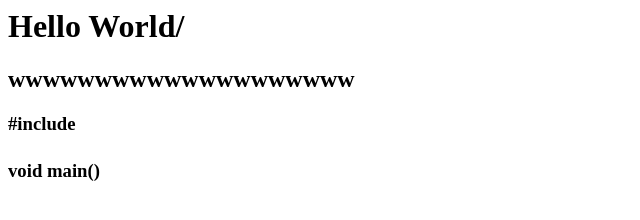
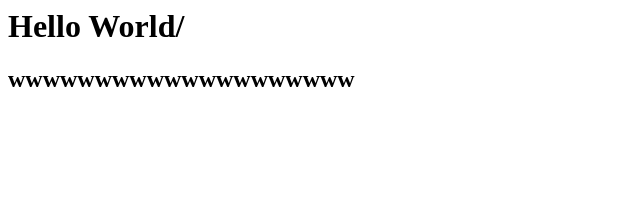
Before and after one commit to YusakuS/YusakuS.github.io, a plain HTML site: page index.html in a window 1280 px wide. Shown: the whole page, without its empty margins (0-640 px from the left). Drawn offline with Linux system fonts and the light colour scheme.

Commit message:
index.html
aiueo

```diff
--- a/index.html
+++ b/index.html
@@ -1,4 +1,2 @@
 <h1>Hello World/<h1>
 <h2>wwwwwwwwwwwwwwwwwwww<h2>
-<h3>#include<stdio.h><h3>
-<h4>void main()<h4>
```
